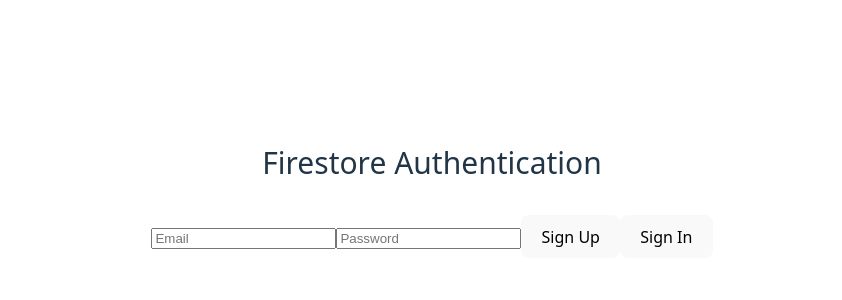
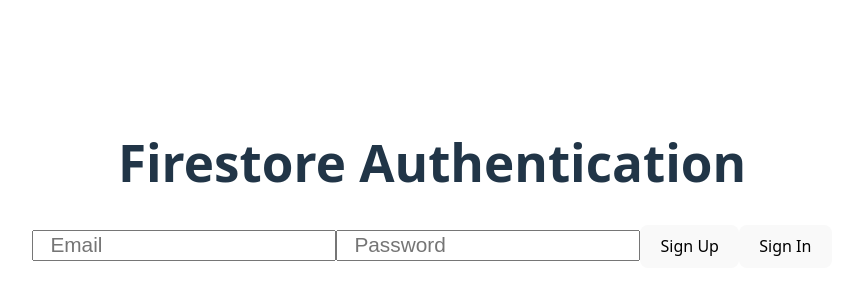
Before and after one commit to Alan23bh/firestore-tutorial, a React (Vite) app: page / in a window 1280 px wide. Shown: the part 216-516 px from the top of the page, without its empty margins (208-1050 px from the left). Built offline with nearby package versions, Linux system fonts and the light colour scheme; no server answers.

Commit message:
Made final touches and added styling and spacing

```diff
--- a/src/App.jsx
+++ b/src/App.jsx
@@ -96,7 +96,7 @@
       <div>
         {!user && (
           <>
-            <p>Firestore Authentication</p>
+            <h1>Firestore Authentication</h1>
             <input
               type="text"
               placeholder="Email"
--- a/src/components/Todo/Todo.css
+++ b/src/components/Todo/Todo.css
@@ -2,3 +2,18 @@
   background-color: green;
   color: white;
 }
+.delete {
+  background-color: red;
+  color: white;
+}
+input {
+  padding: 0.1rem 1rem;
+  font-size: 1.3rem;
+}
+li {
+  display: flex;
+  justify-content: center;
+  align-items: center;
+  gap: 1rem;
+  margin-bottom: 1rem;
+}
--- a/src/components/Todo/Todo.jsx
+++ b/src/components/Todo/Todo.jsx
@@ -101,7 +101,9 @@
                 <button onClick={() => startEdit(todo.id, todo.text)}>
                   Edit
                 </button>
-                <button onClick={() => deleteTodo(todo.id)}>Delete</button>
+                <button className="delete" onClick={() => deleteTodo(todo.id)}>
+                  Delete
+                </button>
               </>
             )}
           </li>
```
